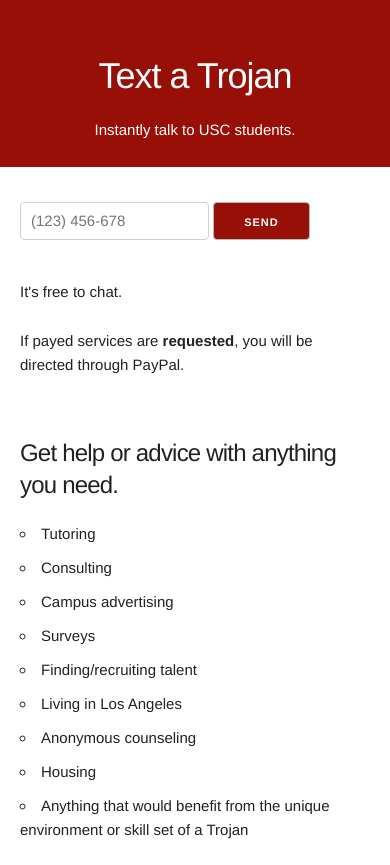
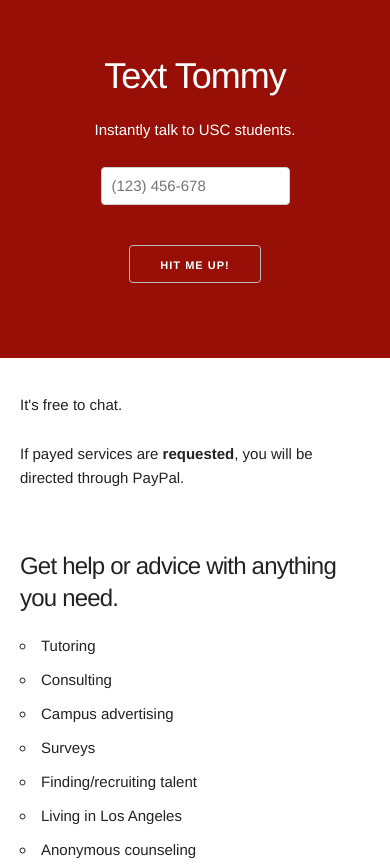
Before and after one commit to zacharyg/Trojan-Text, a plain HTML site: page index.html in a window 390 px wide. Shown: the top 865 px of the page. Drawn offline with Linux system fonts and the light colour scheme.

Commit message:
shifted phone form

```diff
--- a/css/custom.css
+++ b/css/custom.css
@@ -36,6 +36,9 @@ input:hover[type="submit"] {
 color:#f8ba17;
 }
 
+
+
+
 .example{
 	border:solid 2px #970f07;
 	max-width: 400px;
--- a/index.html
+++ b/index.html
@@ -5,8 +5,8 @@
   <!-- Basic Page Needs
   –––––––––––––––––––––––––––––––––––––––––––––––––– -->
   <meta charset="utf-8">
-  <title>TaT</title>
-  <meta name="Text a Trojan" content="">
+  <title>Text Tommy</title>
+  <meta name="Text Tommy" content="">
   <meta name="Zechariah Guo" content="">
 
   <!-- Mobile Specific Metas
@@ -34,10 +34,17 @@
   –––––––––––––––––––––––––––––––––––––––––––––––––– -->
   <div class="header-background">
   <div class="container">
+
     <div class="row">
-      <div class="twelve column" style="margin-top: 15%">
-        <h2 style="text-align: center">Text a Trojan</h4>
+      <div class="twelve column" style="margin: 15% 0 10% 0">
+        <h2 style="text-align: center">Text Tommy</h2>
         <p style="text-align: center">Instantly talk to USC students.</p>
+        <form action="#" method="post" style="text-align: center">
+            <input type="number" placeholder="(123) 456-678"/>
+        </form>
+        <form action="#" method="post" style="text-align: center">
+            <input type="submit" value="Hit me up!"/>
+        </form>
       </div>
     </div>
   </div>
@@ -49,10 +56,7 @@
   <div class="container">
     <div class="row">
       <div class="six columns" style="margin-top: 10%">
-        <form action="#" method="post">
-            <input type="number" placeholder="(123) 456-678"/>
-            <input type="submit" value="Send"/>
-        </form>
+
         <p>It's free to chat.</p>
         <p>If payed services are <strong>requested</strong>, you will be directed through PayPal.</p>
       </div>
```
